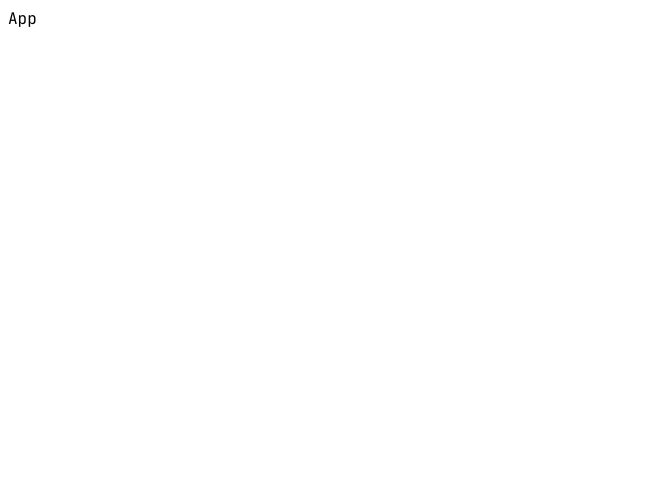
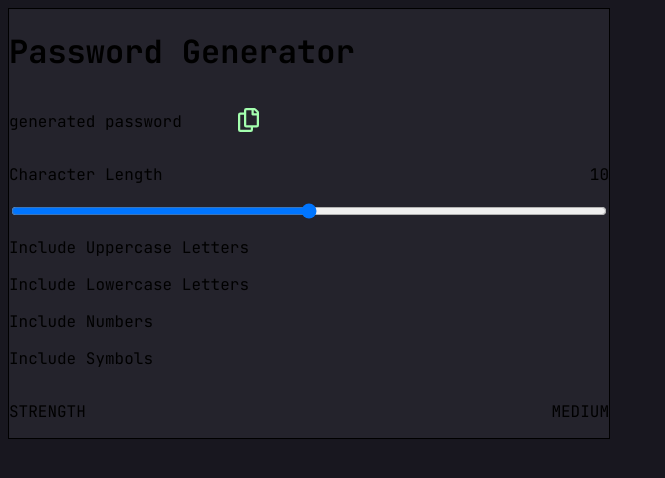
Before and after one commit to fredrikb12/password-generator, a React (Create React App) app: page / in a window 1280 px wide. Shown: the top 478 px of the page, without its empty margins (0-665 px from the left). Built offline with nearby package versions, Linux system fonts and the light colour scheme.

Commit message:
Lay out basic jsx structure

```diff
--- a/src/App.js
+++ b/src/App.js
@@ -1,4 +1,5 @@
 import { ThemeProvider } from "styled-components";
+import PasswordGenerator from "./components/PasswordGenerator";
 import { GlobalStyle } from "./GlobalStyles";
 
 function App() {
@@ -30,12 +31,42 @@ function App() {
         lineHeight: "23px",
       },
     },
+    icons: {
+      copy: {
+        filters: {
+          hover:
+            "brightness(0) saturate(100%) invert(100%) sepia(84%) saturate(110%) hue-rotate(192deg) brightness(112%) contrast(100%)",
+        },
+        width: {
+          mobile: "17.5px",
+          regular: "21px",
+        },
+        height: {
+          mobile: "20px",
+          regular: "24px",
+        },
+      },
+      arrow: {
+        filters: {
+          hover:
+            "brightness(0) saturate(100%) invert(84%) sepia(42%) saturate(354%) hue-rotate(67deg) brightness(101%) contrast(104%);",
+        },
+        width: {
+          mobile: "11px",
+          regular: "11px",
+        },
+        height: {
+          mobile: "12px",
+          regular: "12px",
+        },
+      },
+    },
   };
 
   return (
     <ThemeProvider theme={theme}>
       <GlobalStyle />
-      <div>App</div>
+      <PasswordGenerator />
     </ThemeProvider>
   );
 }
--- a/src/GlobalStyles.js
+++ b/src/GlobalStyles.js
@@ -27,5 +27,6 @@ export const GlobalStyle = createGlobalStyle`
 
   body {
     font-family: "JetBrains Mono Bold";
+    background-color: ${({ theme }) => theme.colors.veryDarkGrey}
   }
 `;
--- /dev/null
+++ b/src/components/PasswordGenerator.js
@@ -0,0 +1,48 @@
+import copy from "../assets/images/icon-copy.svg";
+import Icon from "./Icon/Icon";
+
+function PasswordGenerator() {
+  return (
+    <main
+      style={{
+        maxWidth: "600px",
+        border: "1px solid black",
+        backgroundColor: "#24232c",
+      }}
+    >
+      <h1>Password Generator</h1>
+
+      <div style={{ display: "flex", gap: "50px" }}>
+        <p>generated password</p>
+        <button
+          style={{ border: "none", backgroundColor: "transparent" }}
+          onClick={() => navigator.clipboard.writeText("This text was copied")}
+        >
+          <Icon src={copy} alt="Copy" type={"copy"} />
+        </button>
+      </div>
+
+      <div style={{ display: "flex", flexDirection: "column" }}>
+        <div style={{ display: "flex", justifyContent: "space-between" }}>
+          <p>Character Length</p>
+          <p>10</p>
+        </div>
+        <input type="range" />
+      </div>
+
+      <div>
+        <p>Include Uppercase Letters</p>
+        <p>Include Lowercase Letters</p>
+        <p>Include Numbers</p>
+        <p>Include Symbols</p>
+      </div>
+
+      <div style={{ display: "flex", justifyContent: "space-between" }}>
+        <p>STRENGTH</p>
+        <p>MEDIUM</p>
+      </div>
+    </main>
+  );
+}
+
+export default PasswordGenerator;
```
